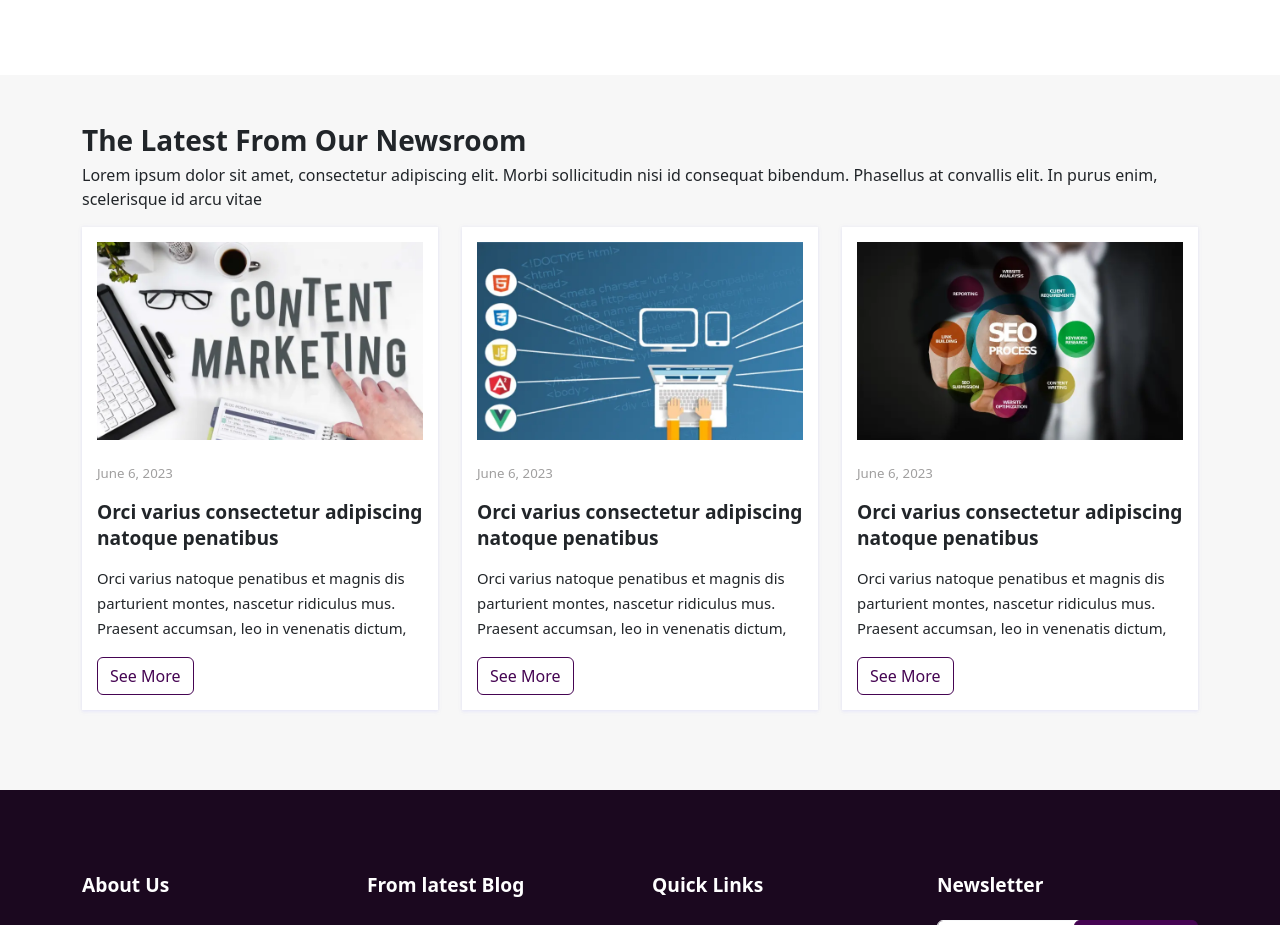
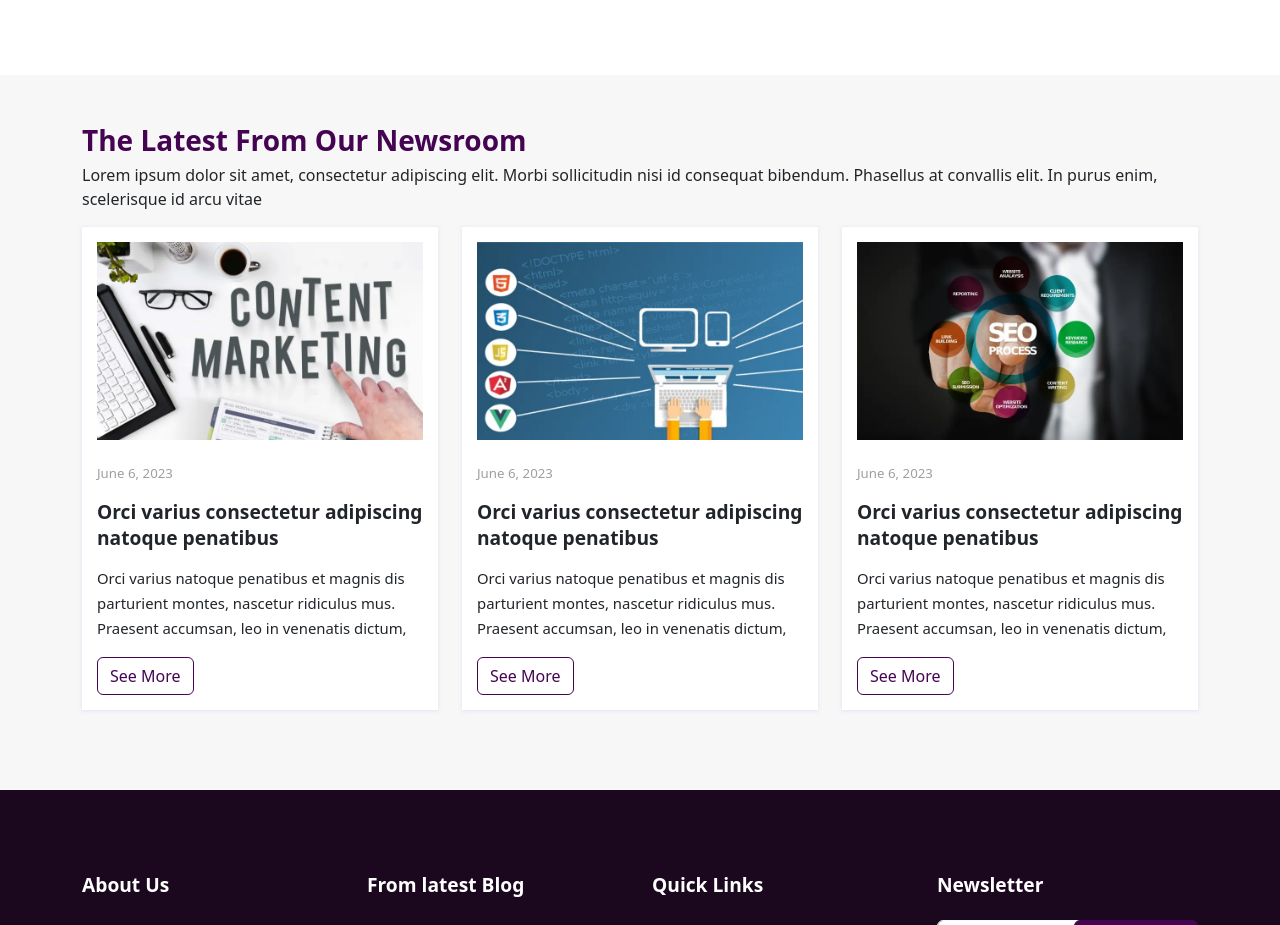
Before and after one commit to Shubham0126/Travel-T, a plain HTML site: page index.html in a window 1280 px wide. Shown: the part 2240-3165 px from the top of the page. Drawn offline with nearby package versions, Linux system fonts and the light colour scheme.

Commit message:
Update index.html

```diff
--- a/index.html
+++ b/index.html
@@ -169,7 +169,7 @@
   <div class="container-fluid blog">
     <div class="container">
          <div class="session-title">
-            <h2>The Latest From Our Newsroom</h2>
+            <h2 class="primary">The Latest From Our Newsroom</h2>
              <p>Lorem ipsum dolor sit amet, consectetur adipiscing elit. Morbi sollicitudin nisi id consequat bibendum. Phasellus at convallis elit. In purus enim, scelerisque id arcu vitae</p>
         </div>
             <div class="blog-row row">
```
